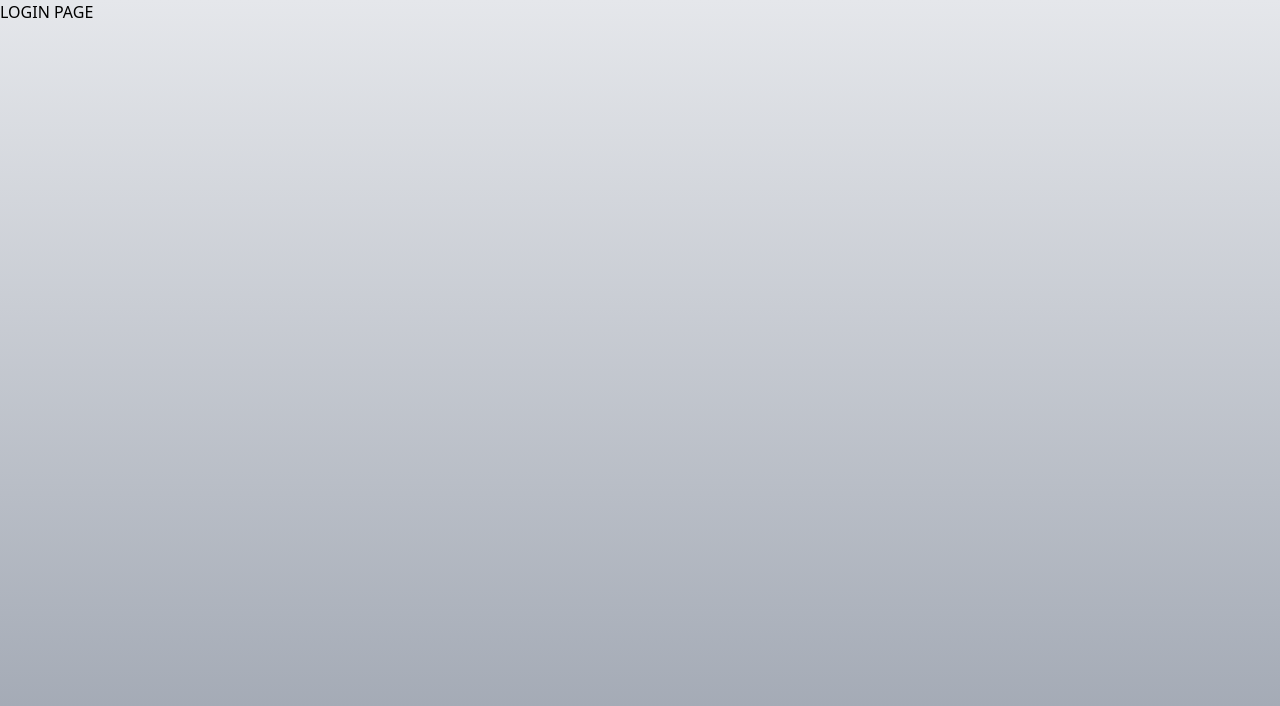
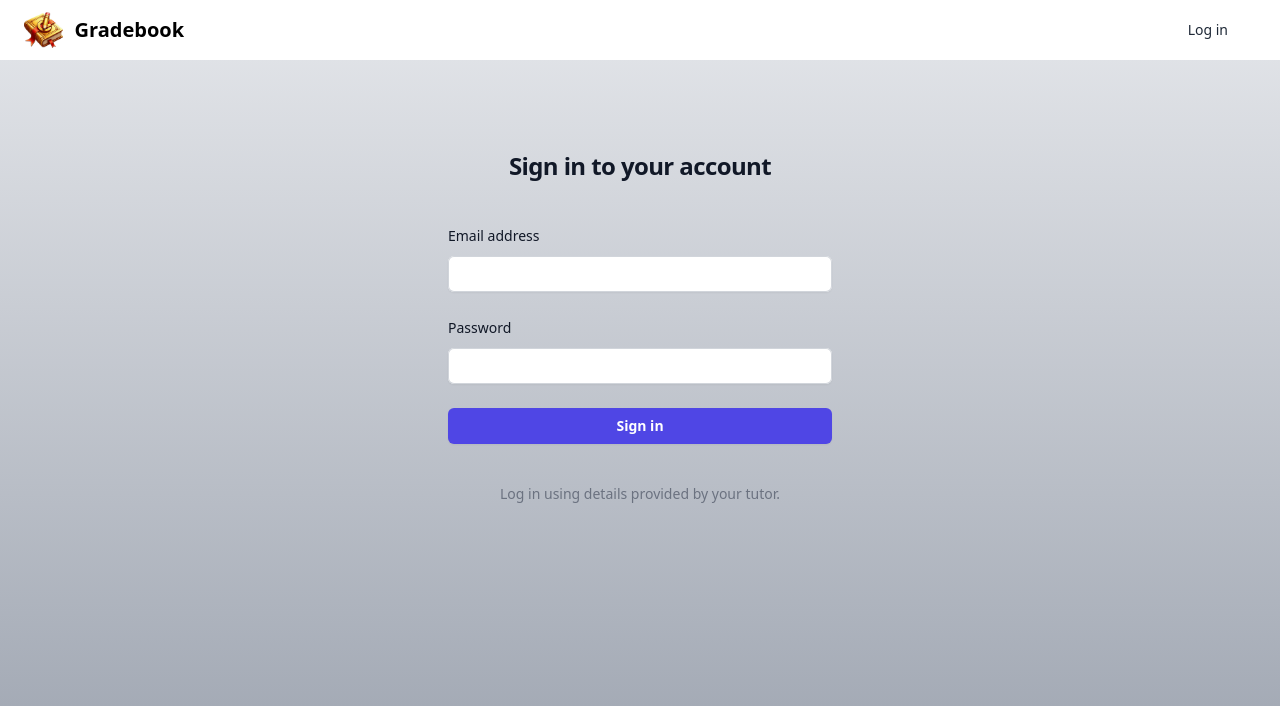
Before and after one commit to JakJaj/Gradebook, a React (Vite) app in the folder frontend/: page /login in a window 1280 px wide. Shown: the top 706 px of the page. Built offline with nearby package versions, Linux system fonts and the light colour scheme.

Commit message:
add login page

```diff
--- a/frontend/src/components/pages/login/LoginPage.tsx
+++ b/frontend/src/components/pages/login/LoginPage.tsx
@@ -1,9 +1,12 @@
 import React from "react";
+import TopBar from "../../App/base-components/topbar/TopBar";
+import LoginForm from "./components/LoginForm";
 
 function LoginPage(){
     return(
         <div>
-            <p>LOGIN PAGE</p>
+            <TopBar buttonProps={[]} landingPage={true}/>
+            <LoginForm />
         </div>
     )
 }
--- /dev/null
+++ b/frontend/src/components/pages/login/components/LoginForm.tsx
@@ -0,0 +1,16 @@
+import React from "react";
+import LoginFormInputs from "./LoginFormInputs";
+
+function LoginForm(){
+    return(
+        <div className="flex min-h-full flex-col justify-center px-6 py-12 lg:px-8">
+            <div className="sm:mx-auto sm:w-full sm:max-w-sm">
+                <h2 className="mt-10 text-center text-2xl font-bold leading-9 tracking-tight text-gray-900">Sign in to your account</h2>
+            </div>
+
+            <LoginFormInputs />
+        </div>
+    );
+}
+
+export default LoginForm;
--- /dev/null
+++ b/frontend/src/components/pages/login/components/LoginFormInputs.tsx
@@ -0,0 +1,33 @@
+import React from "react";
+
+function LoginFormInputs(){
+    return(
+        <div className="mt-10 sm:mx-auto sm:w-full sm:max-w-sm">
+                <form className="space-y-6" action="#" method="POST">
+                    <div>
+                        <label htmlFor="email" className="block text-sm font-medium leading-6 text-gray-900">Email address</label>
+                            <div className="mt-2">
+                                <input id="email" name="email" type="email" autoComplete="email" required className="block w-full rounded-md border-0 py-1.5 text-gray-900 shadow-sm ring-1 ring-inset ring-gray-300 placeholder:text-gray-400 focus:ring-2 focus:ring-inset focus:ring-indigo-600 sm:text-sm sm:leading-6"></input>
+                            </div>
+                    </div>
+                    <div>
+                        <div className="flex items-center justify-between">
+                            <label htmlFor="password" className="block text-sm font-medium leading-6 text-gray-900">Password</label>
+
+                        </div>
+                        <div className="mt-2">
+                            <input id="password" name="password" type="password" autoComplete="current-password" required className="block w-full rounded-md border-0 py-1.5 text-gray-900 shadow-sm ring-1 ring-inset ring-gray-300 placeholder:text-gray-400 focus:ring-2 focus:ring-inset focus:ring-indigo-600 sm:text-sm sm:leading-6"></input>
+                        </div>
+                    </div>
+                    <div>
+                        <button type="submit" className="flex w-full justify-center rounded-md bg-indigo-600 px-3 py-1.5 text-sm font-semibold leading-6 text-white shadow-sm hover:bg-indigo-500 focus-visible:outline focus-visible:outline-2 focus-visible:outline-offset-2 focus-visible:outline-indigo-600">Sign in</button>
+                    </div>
+                </form>
+                <p className="mt-10 text-center text-sm text-gray-500">
+                    Log in using details provided by your tutor.
+                </p>
+            </div>
+    )
+}
+
+export default LoginFormInputs
```
